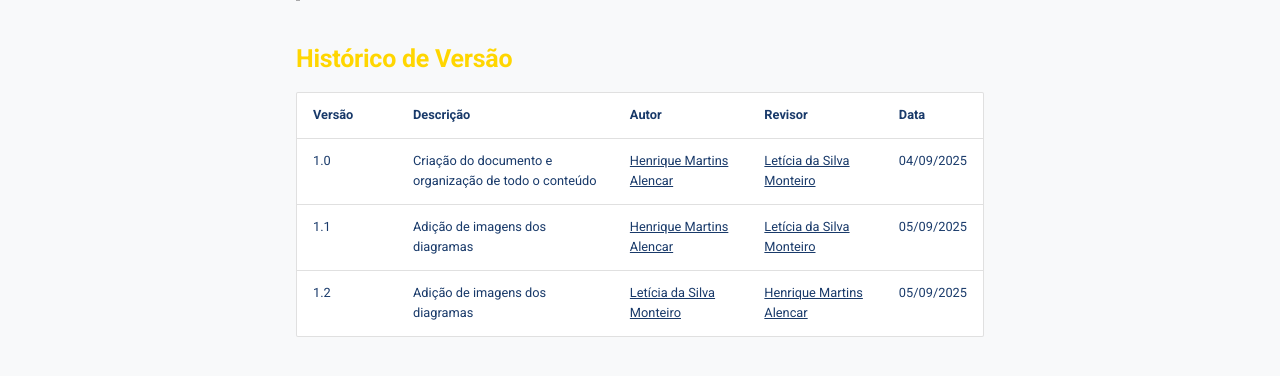
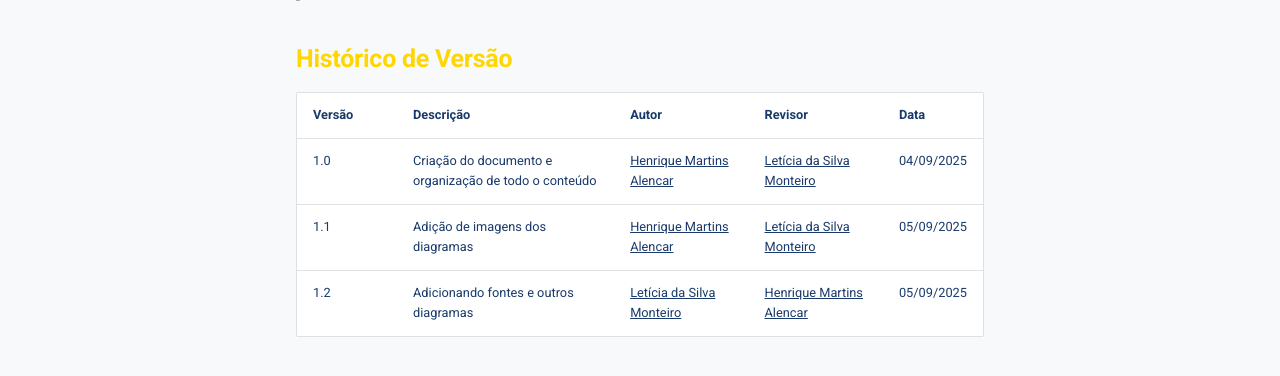
Before and after one commit to UnBArqDsw2025-2-Turma02/2025.2-T02_G5_DicasDeEstagio_Entrega03, an MkDocs documentation site: the page built from docs/Base/BPMN/ModelagemBPMN.md, in a window 1280 px wide and 900 px high, scrolled down 2551 px. Shown: the part 479-855 px from the top of the window. Built offline with MkDocs 1.6.1 and Material for MkDocs 9.7.7, drawn with Linux system fonts in a browser that asks for light colours; comment, search, counter and statistics services are not loaded.

Commit message:
docs: modificação BPMN

```diff
--- a/docs/Base/BPMN/ModelagemBPMN.md
+++ b/docs/Base/BPMN/ModelagemBPMN.md
@@ -53,6 +53,8 @@ Este diagrama representa o fluxo principal da aplicação, incluindo suas princi
 ![BPMN Software - G5](../../assets/imgs/BPMNSoftware.png)
 <font size="2"><p style="text-align: center">Fonte: [Letícia da Silva Monteiro](https://github.com/leticiamonteiroo), [Luiz Henrique Guimarães Soares](https://github.com/luizh-gsoares) e [Henrique Martins](https://github.com/henryqma.png?size=100), 2025.</p></font>
 
+
+
 ## **Conclusão**
 
 A notação BPMN se mostrou uma ferramenta muito útil na diagramação de fluxos, trazendo uma linguagem visual padrão e intuitiva que facilita o entendimento dos processos de negócio entre diferentes áreas e também fornece uma base sólida para análise e otimização de qualquer projeto. A adoção dessa notação ajuda a alcançar a excelência operacional, promover a melhoria contínua e garantir que os processos estejam devidamente alinhados.
@@ -68,4 +70,4 @@ A notação BPMN se mostrou uma ferramenta muito útil na diagramação de fluxo
 |--------|-------------------------------------------------------------|------------------------------------------|------------|------------------------------------------|
 | 1.0    | Criação do documento e organização de todo o conteúdo       | [Henrique Martins Alencar](https://github.com/henryqma) | [Letícia da Silva Monteiro](https://github.com/leticiamonteiroo) | 04/09/2025 |
 | 1.1    | Adição de imagens dos diagramas       | [Henrique Martins Alencar](https://github.com/henryqma) |  [Letícia da Silva Monteiro](https://github.com/leticiamonteiroo) | 05/09/2025 |
-| 1.2   | Adição de imagens dos diagramas       |[Letícia da Silva Monteiro](https://github.com/leticiamonteiroo)| [Henrique Martins Alencar](https://github.com/henryqma) | 05/09/2025 |  |
+| 1.2   | Adicionando fontes e outros diagramas  |[Letícia da Silva Monteiro](https://github.com/leticiamonteiroo)| [Henrique Martins Alencar](https://github.com/henryqma) | 05/09/2025 |  |
```
Also changed, not shown: docs/assets/imgs/DesignSprint.svg (added).
